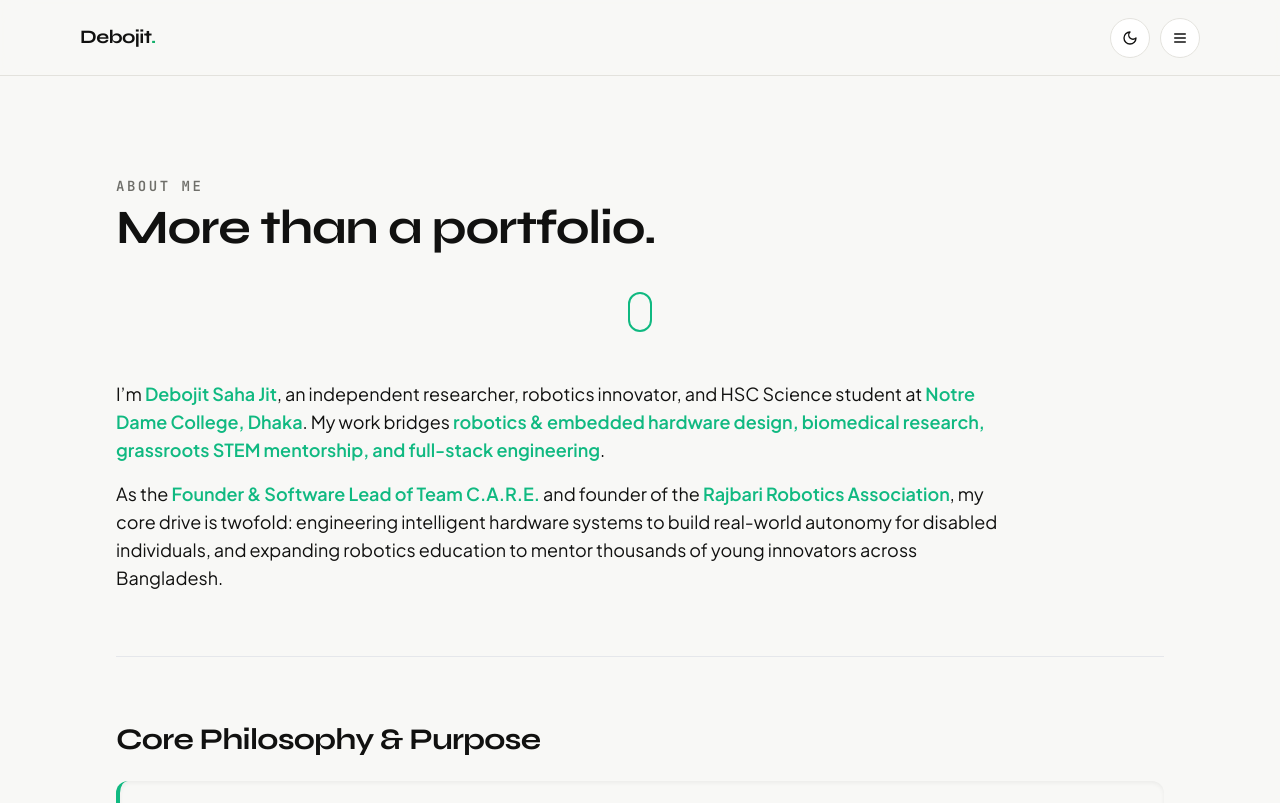
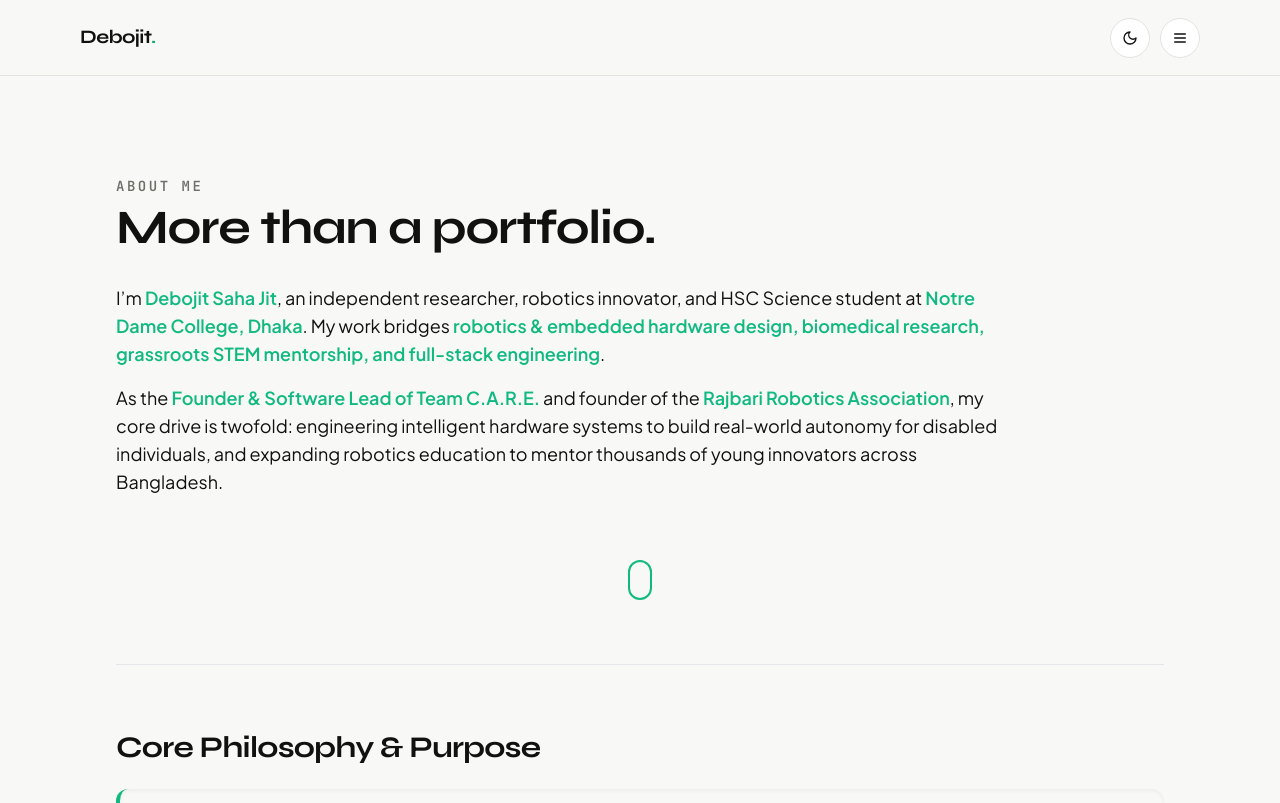
Before and after one commit to debojitsahajit09/my-portfolio, a Next.js app in the folder extracted/: page /about/bio in a window 1280 px wide. Shown: the top 803 px of the page. Built offline with nearby package versions, Linux system fonts and the light colour scheme.

Commit message:
Update page.tsx

```diff
--- a/extracted/app/about/bio/page.tsx
+++ b/extracted/app/about/bio/page.tsx
@@ -25,7 +25,21 @@ export default function BioPage() {
           </h1>
         </div>
 
-        {/* Custom Mouse Scroll Animation */}
+        {/* Main Content List Container matching Experience Layout */}
+        <div className="space-y-16 mt-8">
+
+          {/* Intro Paragraphs */}
+          <div className="space-y-4 text-muted-foreground text-base md:text-lg leading-relaxed max-w-4xl">
+            <p>
+              I’m <strong className="text-emerald-500 font-bold">Debojit Saha Jit</strong>, an independent researcher, robotics innovator, and HSC Science student at <strong className="text-emerald-500 font-bold">Notre Dame College, Dhaka</strong>. My work bridges <strong className="text-emerald-500 font-bold">robotics & embedded hardware design, biomedical research, grassroots STEM mentorship, and full-stack engineering</strong>.
+            </p>
+
+            <p>
+              As the <strong className="text-emerald-500 font-bold">Founder & Software Lead of Team C.A.R.E.</strong> and founder of the <strong className="text-emerald-500 font-bold">Rajbari Robotics Association</strong>, my core drive is twofold: engineering intelligent hardware systems to build real-world autonomy for disabled individuals, and expanding robotics education to mentor thousands of young innovators across Bangladesh.
+            </p>
+          </div>
+
+          {/* Custom Mouse Scroll Animation (Moved right after first intro text) */}
           <div className="flex items-center justify-center my-10">
             <div className="w-6 h-10 border-2 border-emerald-500 rounded-full flex justify-center p-1 relative">
               <div className="w-1.5 h-2.5 bg-emerald-500 rounded-full animate-[fadeUp_1.5s_infinite]" />
@@ -48,20 +62,6 @@ export default function BioPage() {
               }
             }
           `}</style>
-
-        {/* Main Content List Container matching Experience Layout */}
-        <div className="space-y-16 mt-12">
-
-          {/* Intro Paragraphs */}
-          <div className="space-y-4 text-muted-foreground text-base md:text-lg leading-relaxed max-w-4xl">
-            <p>
-              I’m <strong className="text-emerald-500 font-bold">Debojit Saha Jit</strong>, an independent researcher, robotics innovator, and HSC Science student at <strong className="text-emerald-500 font-bold">Notre Dame College, Dhaka</strong>. My work bridges <strong className="text-emerald-500 font-bold">robotics & embedded hardware design, biomedical research, grassroots STEM mentorship, and full-stack engineering</strong>.
-            </p>
-
-            <p>
-              As the <strong className="text-emerald-500 font-bold">Founder & Software Lead of Team C.A.R.E.</strong> and founder of the <strong className="text-emerald-500 font-bold">Rajbari Robotics Association</strong>, my core drive is twofold: engineering intelligent hardware systems to build real-world autonomy for disabled individuals, and expanding robotics education to mentor thousands of young innovators across Bangladesh.
-            </p>
-          </div>
 
           <hr className="border-border my-8" />
 
```
Lines whose indentation alone changed are shown as unchanged.
